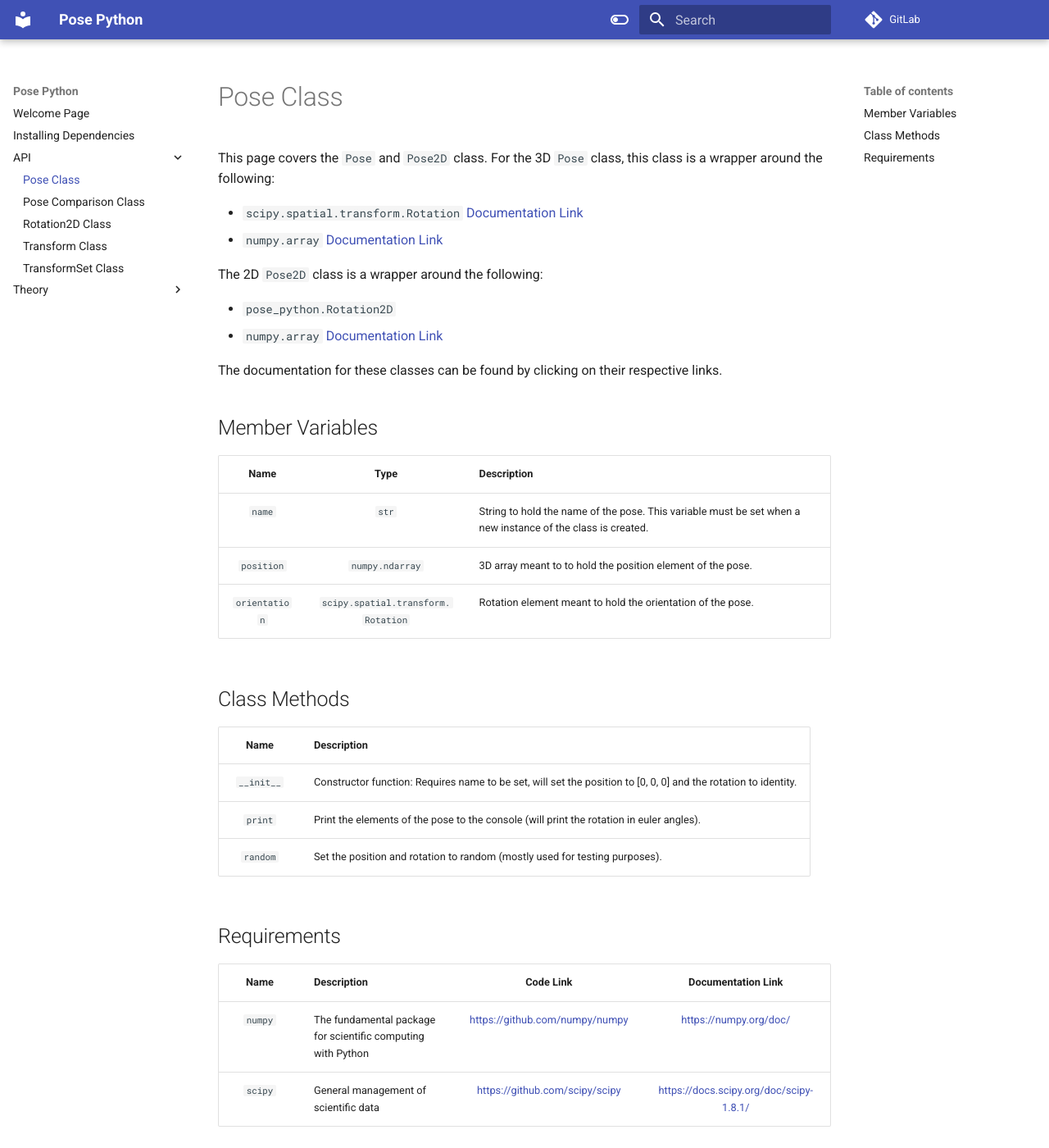
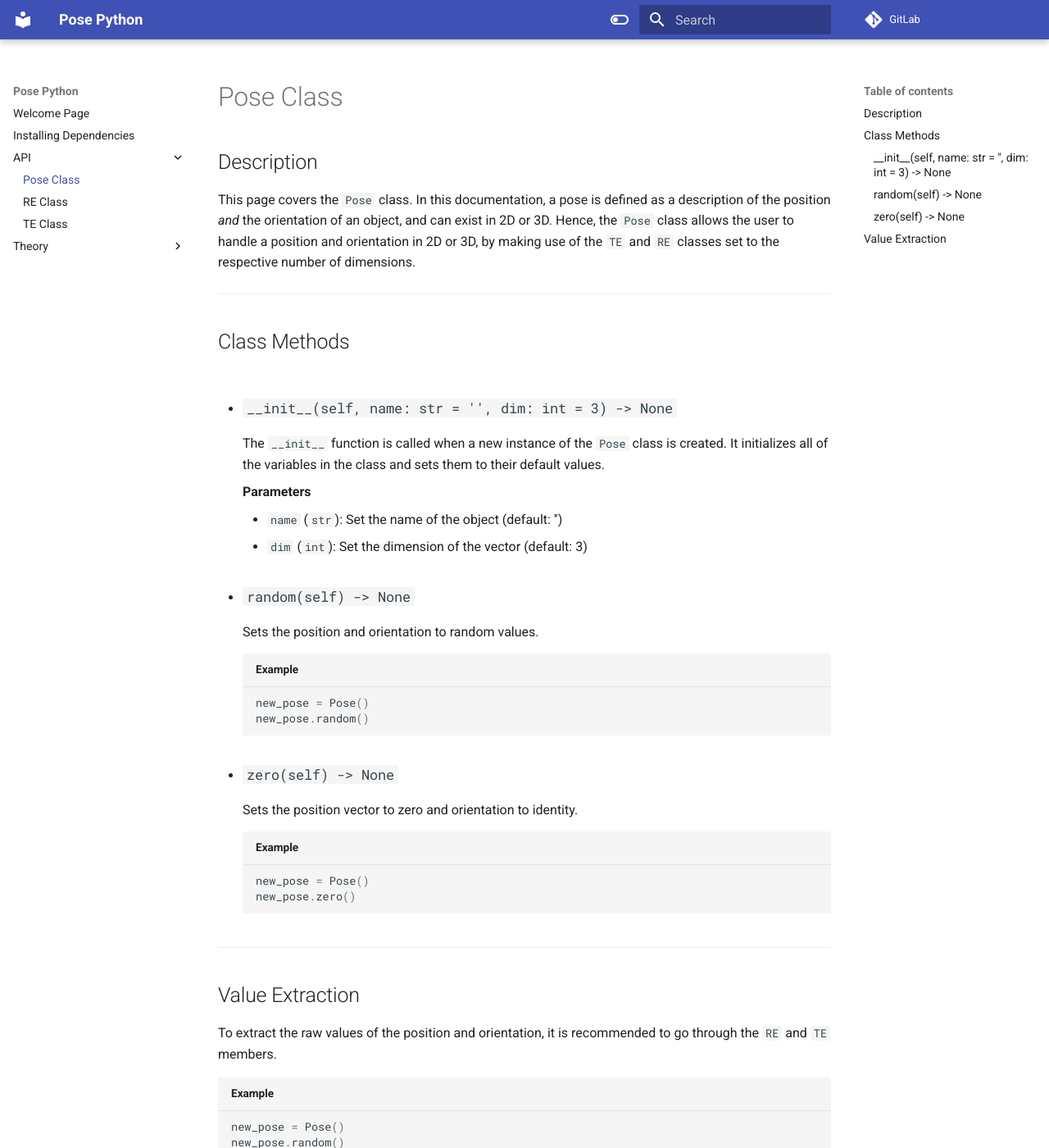
Before and after one commit to johnhalz/pose3d_python, an MkDocs documentation site: the page built from docs/API/pose.md, in a window 1280 px wide and 1400 px high. Shown: the whole window at 82% size. Built offline with MkDocs 1.6.1 and Material for MkDocs 9.7.7, drawn with Linux system fonts in a browser that asks for light colours; comment, search, counter and statistics services are not loaded; some of the changed text lies outside the part shown.

Commit message:
Workinig on documentation

````diff
--- a/docs/API/pose.md
+++ b/docs/API/pose.md
@@ -1,36 +1,53 @@
 # Pose Class
 
-This page covers the `Pose` and `Pose2D` class. For the 3D `Pose` class, this class is a wrapper around the following:
+## Description
 
-- `scipy.spatial.transform.Rotation` [Documentation Link](https://docs.scipy.org/doc/scipy/reference/generated/scipy.spatial.transform.Rotation.html)
-- `numpy.array` [Documentation Link](https://numpy.org/doc/stable/reference/generated/numpy.array.html)
+This page covers the `Pose` class. In this documentation, a pose is defined as a description of the position *and* the orientation of an object, and can exist in 2D or 3D. Hence, the `Pose` class allows the user to handle a position and orientation in 2D or 3D, by making use of the `TE` and `RE` classes set to the respective number of dimensions.
 
-The 2D `Pose2D` class is a wrapper around the following:
-
-- `pose_python.Rotation2D`
-- `numpy.array` [Documentation Link](https://numpy.org/doc/stable/reference/generated/numpy.array.html)
-
-The documentation for these classes can be found by clicking on their respective links.
-
-## Member Variables
-
-| Name | Type | Description |
-| :--: | :--: | :---------- |
-| `name` | `str` | String to hold the name of the pose. This variable must be set when a new instance of the class is created. |
-| `position` | `numpy.ndarray` | 3D array meant to to hold the position element of the pose. |
-| `orientation` | `scipy.spatial.transform.Rotation` | Rotation element meant to hold the orientation of the pose. |
+-------------------------
 
 ## Class Methods
 
-| Name | Description |
-| :--: | :---------- |
-| `__init__` | Constructor function: Requires name to be set, will set the position to [0, 0, 0] and the rotation to identity. |
-| `print` | Print the elements of the pose to the console (will print the rotation in euler angles). |
-| `random` | Set the position and rotation to random (mostly used for testing purposes). |
+- ### `__init__(self, name: str = '', dim: int = 3) -> None`
 
-## Requirements
+    The `__init__` function is called when a new instance of the `Pose` class is created.
+    It initializes all of the variables in the class and sets them to their default values.
 
-| Name | Description | Code Link | Documentation Link |
-| :--: | :---------- | :-------: | :----------------: |
-| `numpy` | The fundamental package for scientific computing with Python | <https://github.com/numpy/numpy> | <https://numpy.org/doc/> |
-| `scipy` | General management of scientific data | <https://github.com/scipy/scipy> | <https://docs.scipy.org/doc/scipy-1.8.1/> |
+    **Parameters**
+
+    - `name` (`str`): Set the name of the object (default: '')
+    - `dim` (`int`): Set the dimension of the vector (default: 3)
+
+- ### `random(self) -> None`
+
+    Sets the position and orientation to random values.
+
+    ``` py title="Example"
+    new_pose = Pose()
+    new_pose.random()
+    ```
+
+- ### `zero(self) -> None`
+
+    Sets the position vector to zero and orientation to identity.
+
+    ``` py title="Example"
+    new_pose = Pose()
+    new_pose.zero()
+    ```
+
+-------------------------
+
+## Value Extraction
+
+To extract the raw values of the position and orientation, it is recommended to go through the `RE` and `TE` members.
+
+``` py title="Example"
+new_pose = Pose()
+new_pose.random()
+
+yaw_angle = new_pose.orientation.yaw()          # Get yaw angle
+position_vector = new_pose.position.vector()    # Get position vector
+```
+
+Refer to the documentation of the `RE` and `TE` classes to become familiar with their methods.
--- a/mkdocs.yml
+++ b/mkdocs.yml
@@ -6,12 +6,12 @@
 theme:
   name: material
   palette:
-    - media: "(prefers-color-scheme: light)"
+    - media: "(prefers-color-scheme: dark)"
       scheme: default
       toggle:
         icon: material/toggle-switch-off-outline
         name: Switch to dark mode
-    - media: "(prefers-color-scheme: light)"
+    - media: "(prefers-color-scheme: dark)"
       scheme: slate
       toggle:
         icon: material/toggle-switch
````
Also changed, not shown: docs/API/pose_comparison.md (deleted, +0 -25 lines), docs/API/re.md (added, +258 -0 lines), docs/API/rotation2d.md (deleted, +0 -28 lines), docs/API/te.md (added, +123 -0 lines), docs/API/transform.md (deleted, +0 -30 lines), docs/API/transform_set.md (deleted, +0 -70 lines), docs/index.md (+4 -4 lines).
